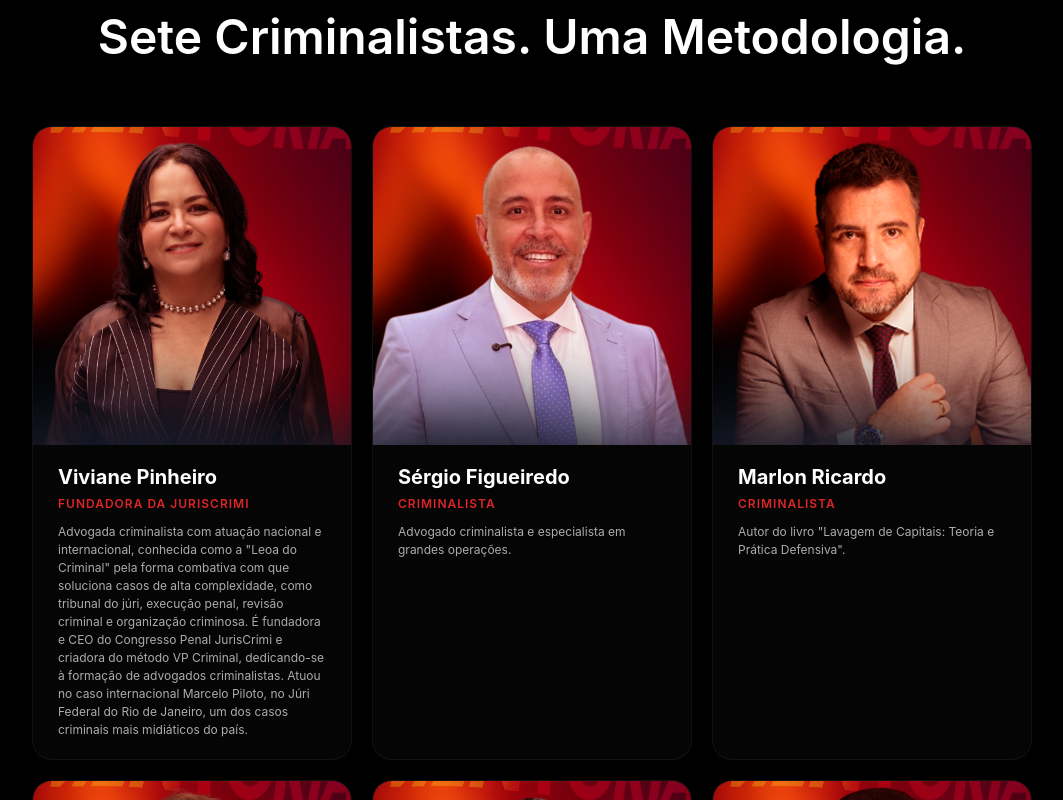
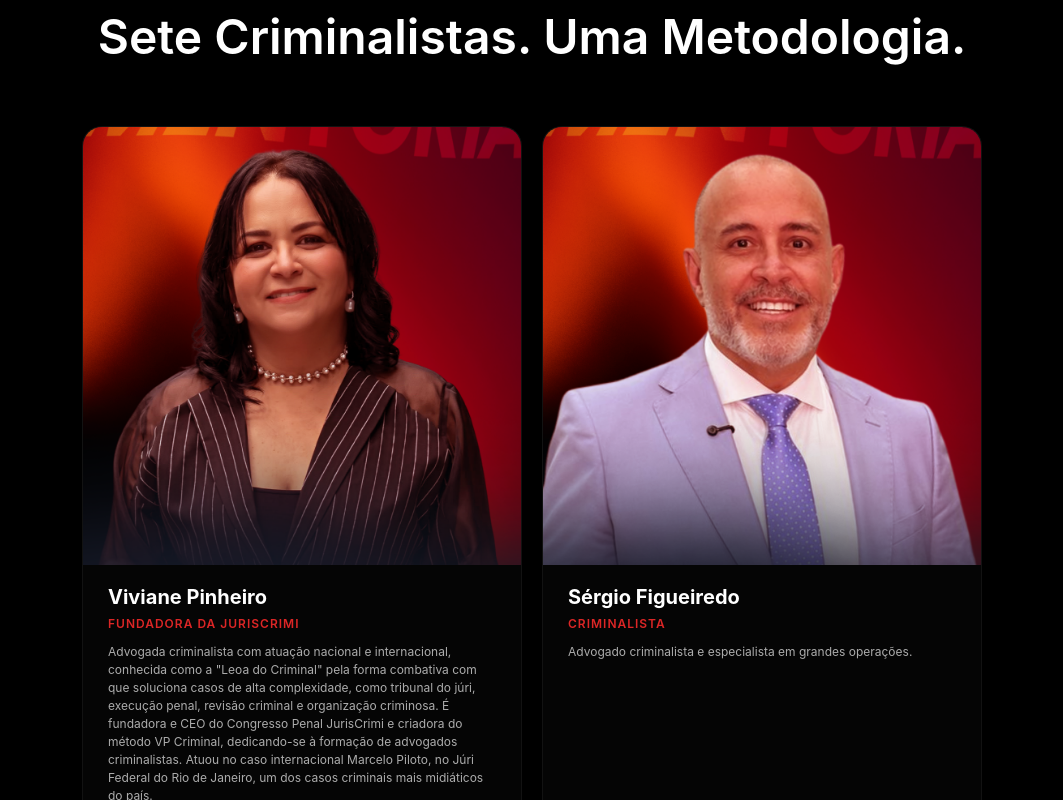
Before and after one commit to aleanmendonca/mentoriajuriscrimi, a React (Vite) app: page / in a window 1280 px wide. Shown: the part 5400-6200 px from the top of the page, without its empty margins (108-1171 px from the left). Built offline with nearby package versions, Linux system fonts and the light colour scheme; a web font is replaced by a local one.

Commit message:
Grid de professores com 2 por linha no desktop

```diff
--- a/src/App.jsx
+++ b/src/App.jsx
@@ -961,9 +961,9 @@ function Professors() {
         {/* Grid de Professores */}
         <div style={{
           display: 'grid',
-          gridTemplateColumns: isMobile ? '1fr' : 'repeat(3, 1fr)',
+          gridTemplateColumns: isMobile ? '1fr' : 'repeat(2, 1fr)',
           gap: '20px',
-          maxWidth: '1000px',
+          maxWidth: '900px',
           margin: '0 auto',
         }}>
           {professors.map((p, i) => (
```
